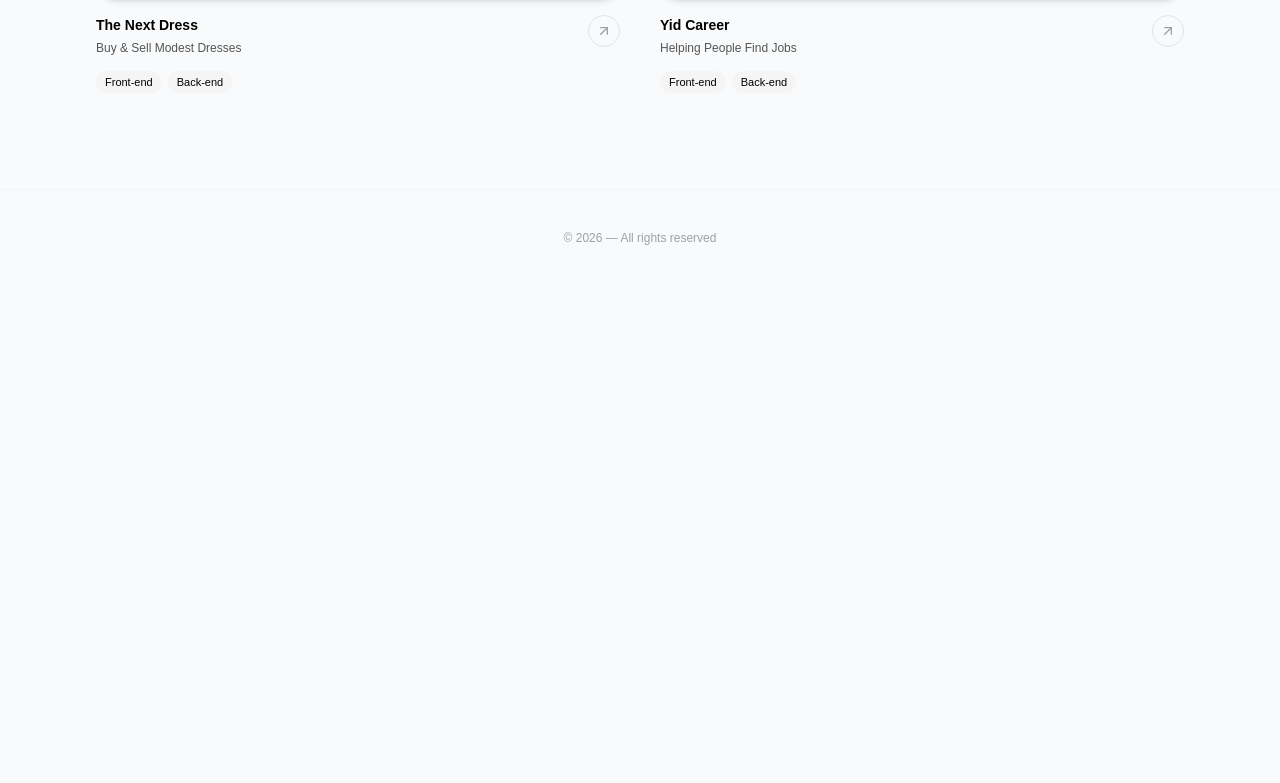
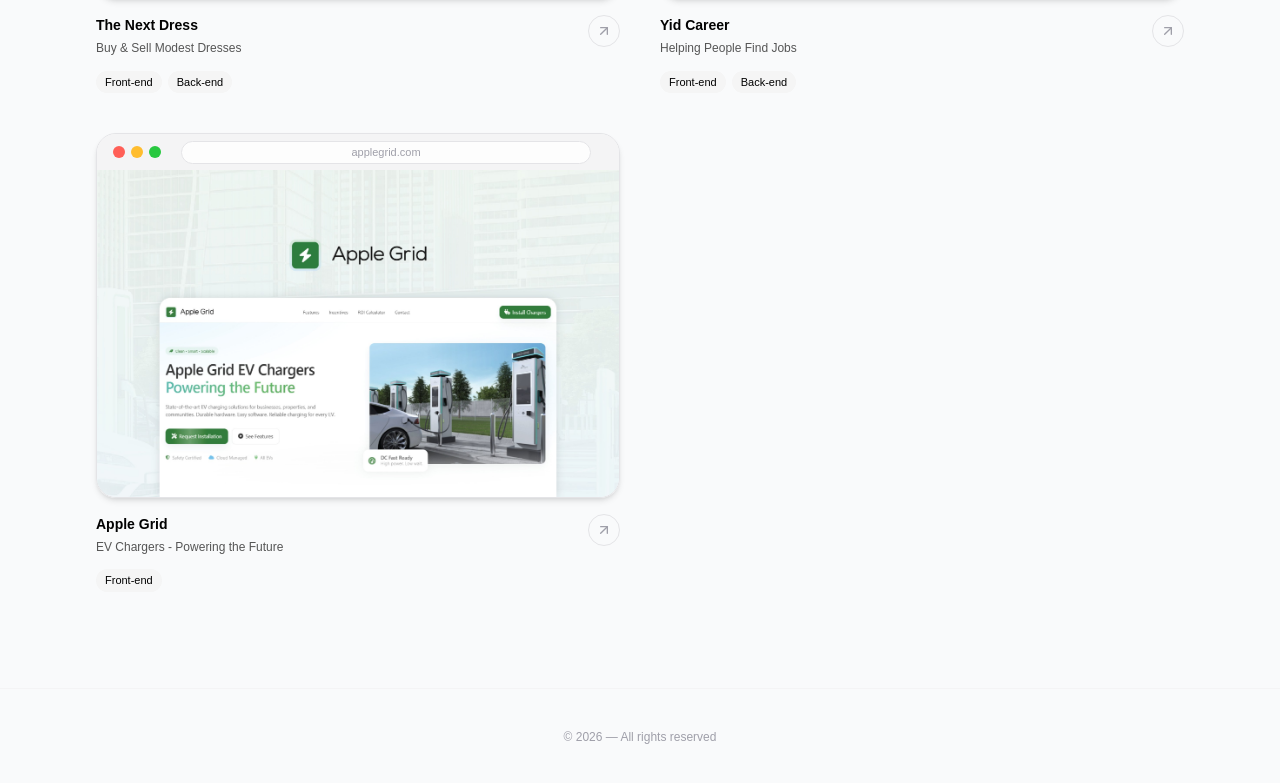
Before and after one commit to herrys613/my-portfolio, a React (Vite) app: page / in a window 1280 px wide. Shown: the part 4156-4939 px from the top of the page. Before the commit the page ends 4442 px from the top, so only its background shows below. Built offline with nearby package versions, Linux system fonts and the light colour scheme.

Commit message:
added apple grid and fixed the video overflow bug

```diff
--- a/src/components/VideosSection.tsx
+++ b/src/components/VideosSection.tsx
@@ -23,10 +23,13 @@
   useEffect(() => {
     const handler = (e: KeyboardEvent) => { if (e.key === 'Escape') onClose() }
     document.addEventListener('keydown', handler)
+    const scrollbarWidth = window.innerWidth - document.documentElement.clientWidth
     document.body.style.overflow = 'hidden'
+    document.body.style.paddingRight = `${scrollbarWidth}px`
     return () => {
       document.removeEventListener('keydown', handler)
       document.body.style.overflow = ''
+      document.body.style.paddingRight = ''
     }
   }, [onClose])
 
@@ -44,7 +47,7 @@
         animate={{ scale: 1, opacity: 1 }}
         exit={{ scale: 0.92, opacity: 0 }}
         transition={{ duration: 0.25, ease: [0.16, 1, 0.3, 1] }}
-        className={`flex w-full flex-col items-center gap-3 max-w-[300px] ${item.short ? 'sm:max-w-sm' : 'sm:max-w-2xl'}`}
+        className={`flex w-full flex-col items-center gap-3 max-w-[300px] ${item.short ? '' : 'sm:max-w-2xl'}`}
         onClick={(e) => e.stopPropagation()}
       >
         {/* Close button — above the video */}
--- a/src/data/projects.ts
+++ b/src/data/projects.ts
@@ -26,4 +26,12 @@
     siteUrl: 'yidcareer.org',
     tags: ['Front-end', 'Back-end'],
   },
+  {
+    id: 'p3',
+    title: 'Apple Grid',
+    description: 'EV Chargers - Powering the Future',
+    screenshotUrl: `${base}images/projects/apple-grid-website-cover.png`,
+    siteUrl: 'applegrid.com',
+    tags: ['Front-end'],
+  },
 ]
```
Also changed, not shown: public/images/projects/apple-grid-website-cover.png (added).
